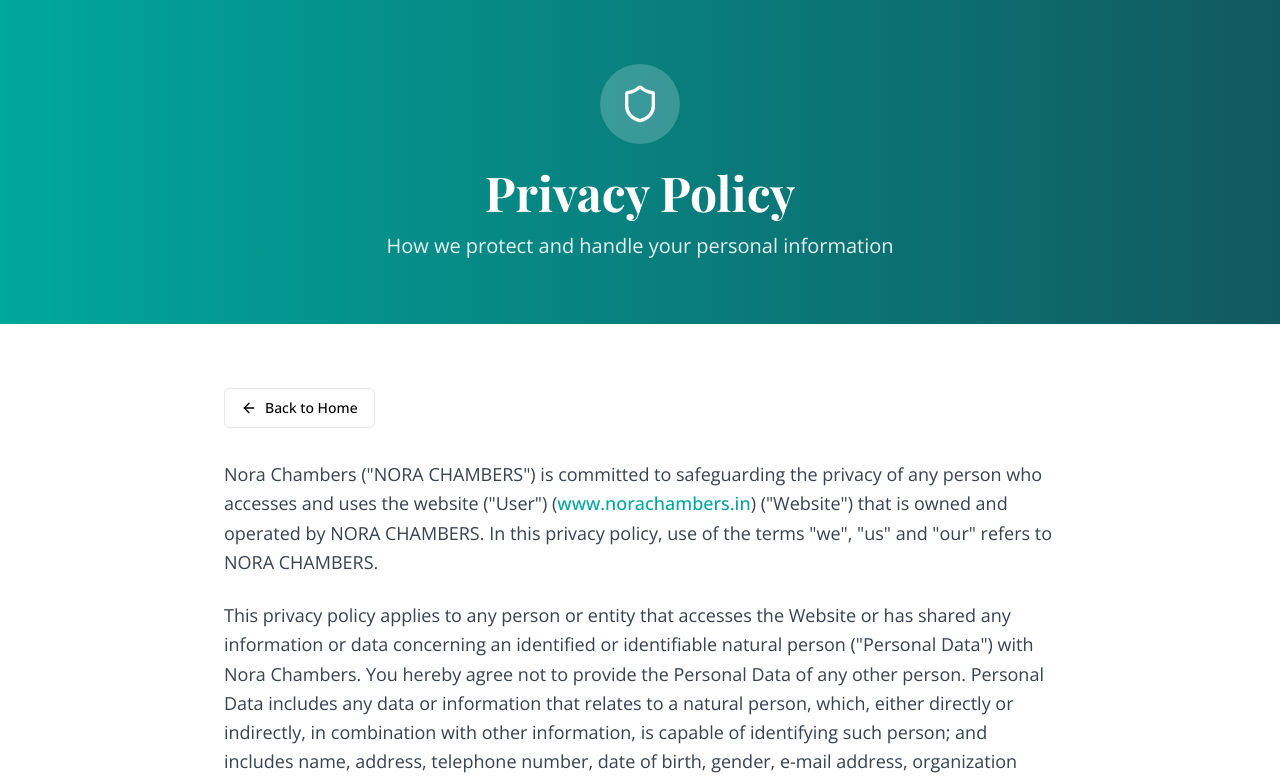
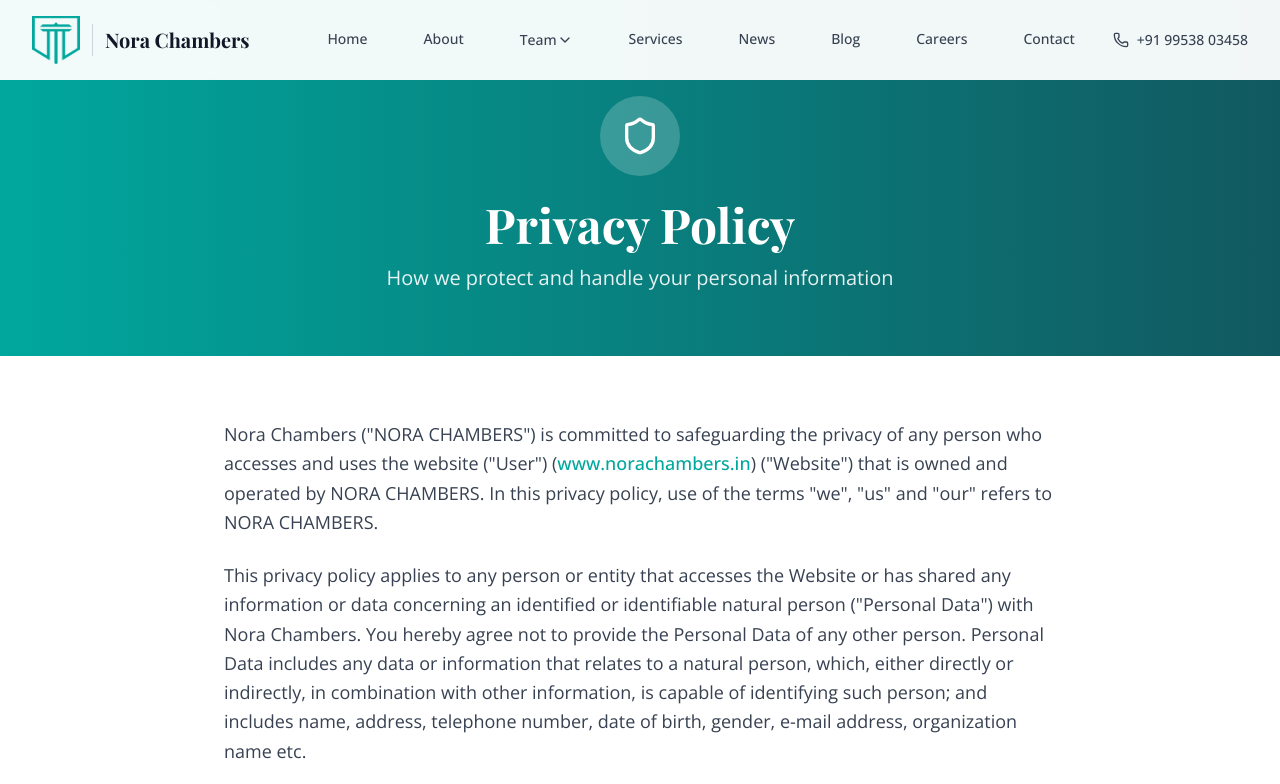
Before and after one commit to exlitemtech/nora-chambers, a Next.js app: page /privacy-policy in a window 1280 px wide. Shown: the top 784 px of the page. Built offline with nearby package versions, Linux system fonts and the light colour scheme.

Commit message:
Add Navigation and Footer components to RootLayout
- Integrated Navigation and Footer components into the RootLayout for consistent site navigation and footer display across all pages.
- Removed Navigation and Footer imports from individual page components to streamline code and avoid redundancy.

```diff
--- a/src/app/about/page.tsx
+++ b/src/app/about/page.tsx
@@ -2,8 +2,6 @@
 
 import { motion } from 'framer-motion'
 import Image from 'next/image'
-import Navigation from '@/components/navigation'
-import Footer from '@/components/footer'
 import { Mail, Linkedin, GraduationCap, Briefcase, Scale, Users } from 'lucide-react'
 import { Button } from '@/components/ui/button'
 
@@ -106,8 +104,6 @@
 
   return (
     <div className="min-h-screen bg-white">
-      <Navigation />
-
       {/* Hero Section */}
       <section className="relative pt-24 md:pt-32 pb-16 bg-gradient-to-br from-gray-50 to-white">
         <div className="absolute inset-0 z-0">
@@ -394,7 +390,6 @@
         </div>
       </section>
       </section>
-      <Footer />
     </div>
   )
 }
--- a/src/app/blog/page.tsx
+++ b/src/app/blog/page.tsx
@@ -1,19 +1,12 @@
-import Navigation from '@/components/navigation'
-import Footer from '@/components/footer'
-
 export default function Blog() {
   return (
     <div className="min-h-screen">
-      <Navigation />
-
       <div className="max-w-7xl mx-auto px-4 sm:px-6 lg:px-8 pt-24 md:pt-32 pb-12">
         <h1 className="text-4xl font-bold text-gray-900 mb-8">Blog</h1>
         <p className="text-xl text-gray-600 mb-8">
           Coming soon - Legal insights, industry updates, and thought leadership from Nora Chambers.
         </p>
       </div>
-
-      <Footer />
     </div>
   )
 }
--- a/src/app/careers/page.tsx
+++ b/src/app/careers/page.tsx
@@ -2,8 +2,6 @@
 
 import { useState } from 'react'
 import { motion } from 'framer-motion'
-import Navigation from '@/components/navigation'
-import Footer from '@/components/footer'
 import { Button } from '@/components/ui/button'
 import { Card, CardContent, CardDescription, CardHeader, CardTitle } from '@/components/ui/card'
 import { Briefcase, Users, TrendingUp, Heart, Upload, FileText } from 'lucide-react'
@@ -75,8 +73,6 @@
 
   return (
     <div className="min-h-screen bg-white">
-      <Navigation />
-
       {/* Hero Section */}
       <section className="relative pt-24 md:pt-32 pb-16 bg-gradient-to-br from-gray-50 to-white">
         <div className="absolute inset-0 z-0">
@@ -411,8 +407,6 @@
           </motion.div>
         </div>
       </section>
-
-      <Footer />
     </div>
   )
 }
--- a/src/app/contact/page.tsx
+++ b/src/app/contact/page.tsx
@@ -2,8 +2,6 @@
 
 import { useState } from 'react'
 import { motion } from 'framer-motion'
-import Navigation from '@/components/navigation'
-import Footer from '@/components/footer'
 import { Button } from '@/components/ui/button'
 import { Card, CardContent, CardDescription, CardHeader, CardTitle } from '@/components/ui/card'
 import { Mail, Phone, MapPin, Clock, Send } from 'lucide-react'
@@ -54,8 +52,6 @@
 
   return (
     <div className="min-h-screen bg-white">
-      <Navigation />
-
       {/* Hero Section */}
       <section className="relative pt-24 md:pt-32 pb-16 bg-gradient-to-br from-gray-50 to-white">
         <div className="absolute inset-0 z-0">
@@ -290,8 +286,6 @@
           </motion.div>
         </div>
       </section>
-
-      <Footer />
     </div>
   )
 }
--- a/src/app/layout.tsx
+++ b/src/app/layout.tsx
@@ -2,6 +2,8 @@
 import { Open_Sans } from 'next/font/google'
 import './globals.css'
 import { ThemeProvider } from '@/components/theme-provider'
+import Navigation from '@/components/navigation'
+import Footer from '@/components/footer'
 
 const openSans = Open_Sans({ subsets: ['latin'] })
 
@@ -24,7 +26,9 @@
           enableSystem
           disableTransitionOnChange
         >
+            <Navigation />
             {children}
+            <Footer />
         </ThemeProvider>
       </body>
     </html>
--- a/src/app/news/page.tsx
+++ b/src/app/news/page.tsx
@@ -1,19 +1,12 @@
-import Navigation from '@/components/navigation'
-import Footer from '@/components/footer'
-
 export default function News() {
   return (
     <div className="min-h-screen">
-      <Navigation />
-
       <div className="max-w-7xl mx-auto px-4 sm:px-6 lg:px-8 pt-24 md:pt-32 pb-12">
         <h1 className="text-4xl font-bold text-gray-900 mb-8">News</h1>
         <p className="text-xl text-gray-600 mb-8">
           Latest news, announcements, and updates from Nora Chambers.
         </p>
       </div>
-
-      <Footer />
     </div>
   )
 }
--- a/src/app/page.tsx
+++ b/src/app/page.tsx
@@ -4,8 +4,6 @@
 import Link from 'next/link'
 import Image from 'next/image'
 import { Button } from '@/components/ui/button'
-import Navigation from '@/components/navigation'
-import Footer from '@/components/footer'
 import { ArrowRight, Scale, Shield, Users, Award, Building, Gavel, ChevronDown } from 'lucide-react'
 import Disclaimer from '@/components/disclaimer'
 
@@ -59,8 +57,6 @@
 
   return (
     <div className="min-h-screen bg-white">
-      <Navigation />
-
       {/* Hero Section */}
       <section className="relative h-screen flex items-center justify-center overflow-hidden">
         {/* Background Pattern */}
@@ -262,7 +258,6 @@
           </motion.div>
         </div>
       </section>
-      <Footer />
       <Disclaimer />
     </div>
   )
--- a/src/app/privacy-policy/page.tsx
+++ b/src/app/privacy-policy/page.tsx
@@ -23,7 +23,7 @@
   return (
     <div className="min-h-screen bg-white">
       {/* Header */}
-      <section className="bg-gradient-to-r from-primary to-accent text-white py-16">
+      <section className="relative bg-gradient-to-r from-primary to-accent text-white py-16 pt-24">
         <div className="max-w-4xl mx-auto px-4 sm:px-6 lg:px-8">
           <motion.div
             initial={{ opacity: 0, y: 30 }}
@@ -55,16 +55,6 @@
             variants={stagger}
             className="prose prose-lg max-w-none"
           >
-            {/* Back Button */}
-            <motion.div variants={fadeInUp} className="mb-8">
-              <Link href="/">
-                <Button variant="outline" className="group">
-                  <ArrowLeft className="w-4 h-4 mr-2 transition-transform group-hover:-translate-x-1" />
-                  Back to Home
-                </Button>
-              </Link>
-            </motion.div>
-
             {/* Introduction */}
             <motion.div variants={fadeInUp} className="mb-12">
               <p className="text-lg text-gray-700 leading-relaxed mb-6">
--- a/src/app/services/page.tsx
+++ b/src/app/services/page.tsx
@@ -1,5 +1,3 @@
-import Navigation from '@/components/navigation'
-import Footer from '@/components/footer'
 import { Card, CardContent, CardDescription, CardHeader, CardTitle } from '@/components/ui/card'
 import { Scale, Users, Shield, Award, Building, Gavel } from 'lucide-react'
 
@@ -75,8 +73,6 @@
 
   return (
     <div className="min-h-screen">
-      <Navigation />
-
       <div className="pt-24 md:pt-32 pb-12 bg-tertiary">
         <div className="max-w-7xl mx-auto px-4 sm:px-6 lg:px-8">
           <div className="text-center mb-12">
@@ -111,8 +107,6 @@
           </div>
         </div>
       </div>
-
-      <Footer />
     </div>
   )
 }
--- a/src/app/terms-conditions/page.tsx
+++ b/src/app/terms-conditions/page.tsx
@@ -23,7 +23,7 @@
   return (
     <div className="min-h-screen bg-white">
       {/* Header */}
-      <section className="bg-gradient-to-r from-primary to-accent text-white py-16">
+      <section className="relative bg-gradient-to-r from-primary to-accent text-white py-16 pt-24">
         <div className="max-w-4xl mx-auto px-4 sm:px-6 lg:px-8">
           <motion.div
             initial={{ opacity: 0, y: 30 }}
@@ -55,18 +55,7 @@
             variants={stagger}
             className="prose prose-lg max-w-none"
           >
-            {/* Back Button */}
-            <motion.div variants={fadeInUp} className="mb-8">
-              <Link href="/">
-                <Button variant="outline" className="group">
-                  <ArrowLeft className="w-4 h-4 mr-2 transition-transform group-hover:-translate-x-1" />
-                  Back to Home
-                </Button>
-              </Link>
-            </motion.div>
-
             {/* Terms of Use */}
-             {/* General Section */}
              <motion.div variants={fadeInUp} className="mb-12">
               <h2 className="text-3xl font-serif font-bold text-gray-900 mb-6 flex items-center">
                 Terms of Use
--- a/src/app/{blog,careers,news}/page.tsx
+++ b/src/app/{blog,careers,news}/page.tsx
@@ -1,19 +1,12 @@
-import Navigation from '@/components/navigation'
-import Footer from '@/components/footer'
-
 export default function Blog() {
   return (
     <div className="min-h-screen">
-      <Navigation />
-
       <div className="max-w-7xl mx-auto px-4 sm:px-6 lg:px-8 py-12">
         <h1 className="text-4xl font-bold text-gray-900 mb-8">Blog</h1>
         <p className="text-xl text-gray-600 mb-8">
           Coming soon - Legal insights, industry updates, and thought leadership from Nora Chambers.
         </p>
       </div>
-
-      <Footer />
     </div>
   )
 }
```
